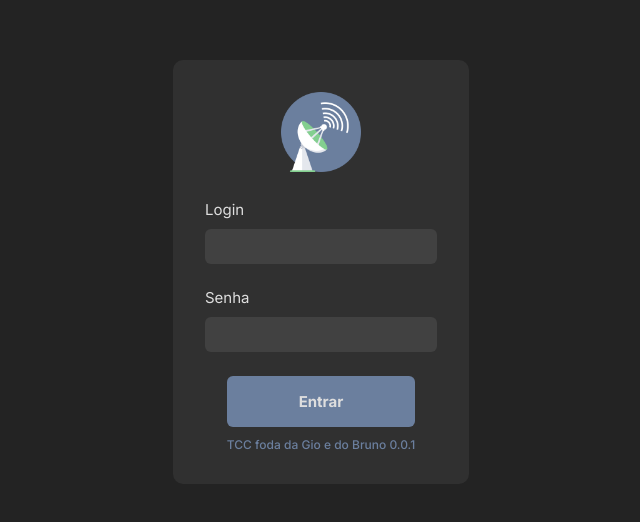
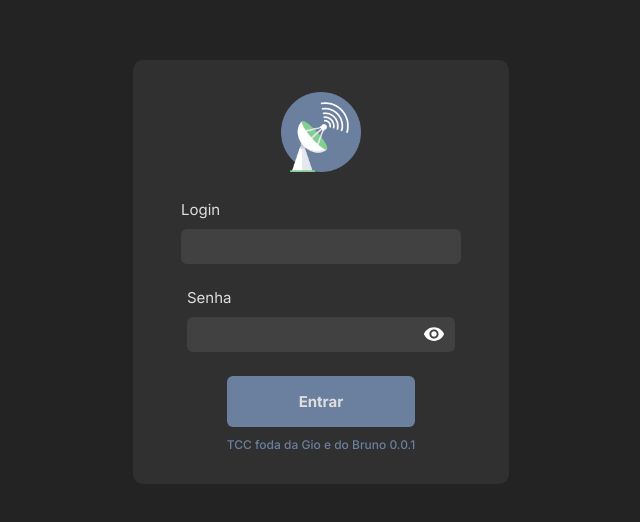
Before and after one commit to BrunoSPereira/TCC, a React (Vite) app in the folder Frontend/: page / in a window 1280 px wide. Shown: the part 128-650 px from the top of the page, without its empty margins (319-959 px from the left). Built offline with nearby package versions, Linux system fonts and the light colour scheme.

Commit message:
feat: olhinho

```diff
--- a/Frontend/src/components/modais/modalLogout.tsx
+++ b/Frontend/src/components/modais/modalLogout.tsx
@@ -6,24 +6,26 @@ type ModalProps = {
   setOpenModal: (open: boolean) => void;
 };
 
-export default function Modal({isOpen, setOpenModal, onLogout }: ModalProps){
+export default function Modal({ isOpen, setOpenModal, onLogout }: ModalProps) {
+  if (!isOpen) return null;
 
-    if(!isOpen) return null;
-
-    return(
+  return (
     <Style.Container>
       <div className="ModalStyle">
-
         <p>Tem certeza que deseja sair?</p>
 
         <div className="Buttons">
-            <button className="sim" onClick={onLogout} > Sim </button>
+          <button className="sim" onClick={onLogout}>
+            {" "}
+            Sim{" "}
+          </button>
 
-            <button className="nao" onClick={() => setOpenModal(false)}> Não </button>
+          <button className="nao" onClick={() => setOpenModal(false)}>
+            {" "}
+            Não{" "}
+          </button>
         </div>
-
       </div>
-
     </Style.Container>
   );
 }
--- a/Frontend/src/components/pages/login/login.Function.tsx
+++ b/Frontend/src/components/pages/login/login.Function.tsx
@@ -1,13 +1,12 @@
 import axios from "axios";
 
 export async function Log(login: string, senha: string): Promise<boolean> {
-
   try {
     const credenciais = await axios.post(
       "http://localhost:8080/auth/login",
       { login, senha },
-      { headers: { "Content-Type": "application/json" }}
-   );
+      { headers: { "Content-Type": "application/json" } },
+    );
 
     if (credenciais.data.access_token) {
       localStorage.setItem("token", credenciais.data.access_token);
--- a/Frontend/src/components/pages/login/login.Styled.tsx
+++ b/Frontend/src/components/pages/login/login.Styled.tsx
@@ -1,16 +1,14 @@
 import styled from "styled-components";
 
 export const Container = styled.div`
-
   position: fixed;
   inset: 0;
   display: grid;
   place-items: center;
 
-
   form {
     background-color: #303030;
-    padding: 2rem;
+    padding: 2rem 3rem 2rem 3rem;
     gap: 1.5rem;
     display: flex;
     flex-direction: column;
@@ -21,31 +19,32 @@ export const Container = styled.div`
   input {
     all: unset;
     background-color: #414141;
-    padding: 0.5rem;
+    padding: 0.5rem 2rem 0.5rem 2rem;
     border-radius: 6px;
     font-family: "Inter", sans-serif;
     font-size: 15px;
     color: #dededee0;
+    text-align: center;
   }
 
   input:focus {
     background-color: #515151;
   }
 
-  button {
+  .button1 {
     background-color: #6b7f9e;
-    padding: 1rem 2rem 1rem 2rem ;
+    padding: 1rem 2rem 1rem 2rem;
     border-radius: 6px;
     font-family: "Inter", sans-serif;
     font-size: 15px;
     font-weight: bold;
-    color: #DEDEDE;
+    color: #dedede;
     cursor: pointer;
-    }
+  }
 
-    button:hover {
-      background-color: #86a6d4;
-      color: #ffffff;
+  .button1:hover {
+    background-color: #86a6d4;
+    color: #ffffff;
   }
 
   .logo {
@@ -56,21 +55,21 @@ export const Container = styled.div`
     width: 80px;
   }
 
-  section{
+  section {
     display: flex;
     flex-direction: column;
-    align-items: left;
     gap: 10px;
   }
 
-  .mensagemErro{
+  .mensagemErro {
     color: #d82323;
   }
 
-   .p {
+  .p {
     font-size: 12px;
     color: #6b7f9e;
     font-weight: 500;
   }
 
+
 `;
--- a/Frontend/src/components/pages/login/login.tsx
+++ b/Frontend/src/components/pages/login/login.tsx
@@ -1,12 +1,15 @@
 import * as Style from "./login.Styled";
 import { useState } from "react";
 import { Log } from "./login.Function";
+import { MdVisibility, MdVisibilityOff } from "react-icons/md";
 
 type Props = {
   onLogin: () => void;
 };
 
 export default function Login({ onLogin }: Props) {
+  const [showPassword, setShowPassword] = useState(false);
+
   const [login, setLogin] = useState("");
   const [senha, setSenha] = useState("");
   const [erro, setErro] = useState("");
@@ -18,10 +21,9 @@ export default function Login({ onLogin }: Props) {
     if (success) {
       onLogin();
     } else {
-      setErro("Usuário ou senha inválidos :(")
+      setErro("Usuário ou senha inválidos :(");
     }
   };
-
 
   return (
     <Style.Container>
@@ -39,20 +41,28 @@ export default function Login({ onLogin }: Props) {
           />
         </section>
 
-        <section>
+        <section style={{position: "relative"}}>
           <p>Senha</p>
           <input
-          type="password"
+            style={{paddingLeft: 20}}
+            type={showPassword ? "text" : "password"}
             value={senha}
             onChange={(e) => setSenha(e.target.value)}
           />
+
+          <button style={{position: "absolute", right: 10, top: "55%", color:"#ffff"}} type="button" onClick={() => setShowPassword(!showPassword)}>
+            {showPassword ? (
+              <MdVisibilityOff size={22} />
+            ) : (
+              <MdVisibility size={22} />
+            )}
+          </button>
         </section>
 
         {erro && <div className="mensagemErro">{erro}</div>}
 
         <section>
-        <button type="submit">Entrar</button>
-
+          <button className="button1" type="submit">Entrar</button>
           <p className="p">TCC foda da Gio e do Bruno 0.0.1</p>
         </section>
 
--- a/Frontend/src/components/sidebar/UserTag.Styed.tsx
+++ b/Frontend/src/components/sidebar/UserTag.Styed.tsx
@@ -63,6 +63,4 @@ export const Container = styled.div`
   .logout-icon:hover {
     opacity: 0.5;
   }
-
-
 `;
--- a/Frontend/src/components/sidebar/UserTag.tsx
+++ b/Frontend/src/components/sidebar/UserTag.tsx
@@ -11,7 +11,6 @@ export const UserTag = ({ onLogout }: UserTagProps) => {
   const username = localStorage.getItem("nome");
   const [openModal, setOpenModal] = useState(false);
 
-
   return (
     <>
       <Style.Container>
@@ -21,7 +20,7 @@ export const UserTag = ({ onLogout }: UserTagProps) => {
           </div>
           <div className="user-info">
             <div className="welcome">Bem-Vindo</div>
-            <div className="role">  {username}  </div>
+            <div className="role"> {username} </div>
           </div>
 
           <section>
@@ -39,7 +38,6 @@ export const UserTag = ({ onLogout }: UserTagProps) => {
             setOpenModal={setOpenModal}
             onLogout={onLogout}
           />
-
         </div>
       </Style.Container>
     </>
--- a/Frontend/src/components/sidebar/sideBar.tsx
+++ b/Frontend/src/components/sidebar/sideBar.tsx
@@ -8,7 +8,6 @@ type SideBarProps = {
 };
 
 export const SideBar = ({ onLogout }: SideBarProps) => {
-
   return (
     <Style.Container>
       <div className="card-menu">
```
Also changed, not shown: Frontend/src/App.tsx (+3 -5 lines), Frontend/src/components/modais/modal.Styled.tsx (+4 -7 lines), Frontend/src/api.ts (line endings or trailing spaces). Lines whose indentation alone changed are shown as unchanged.
